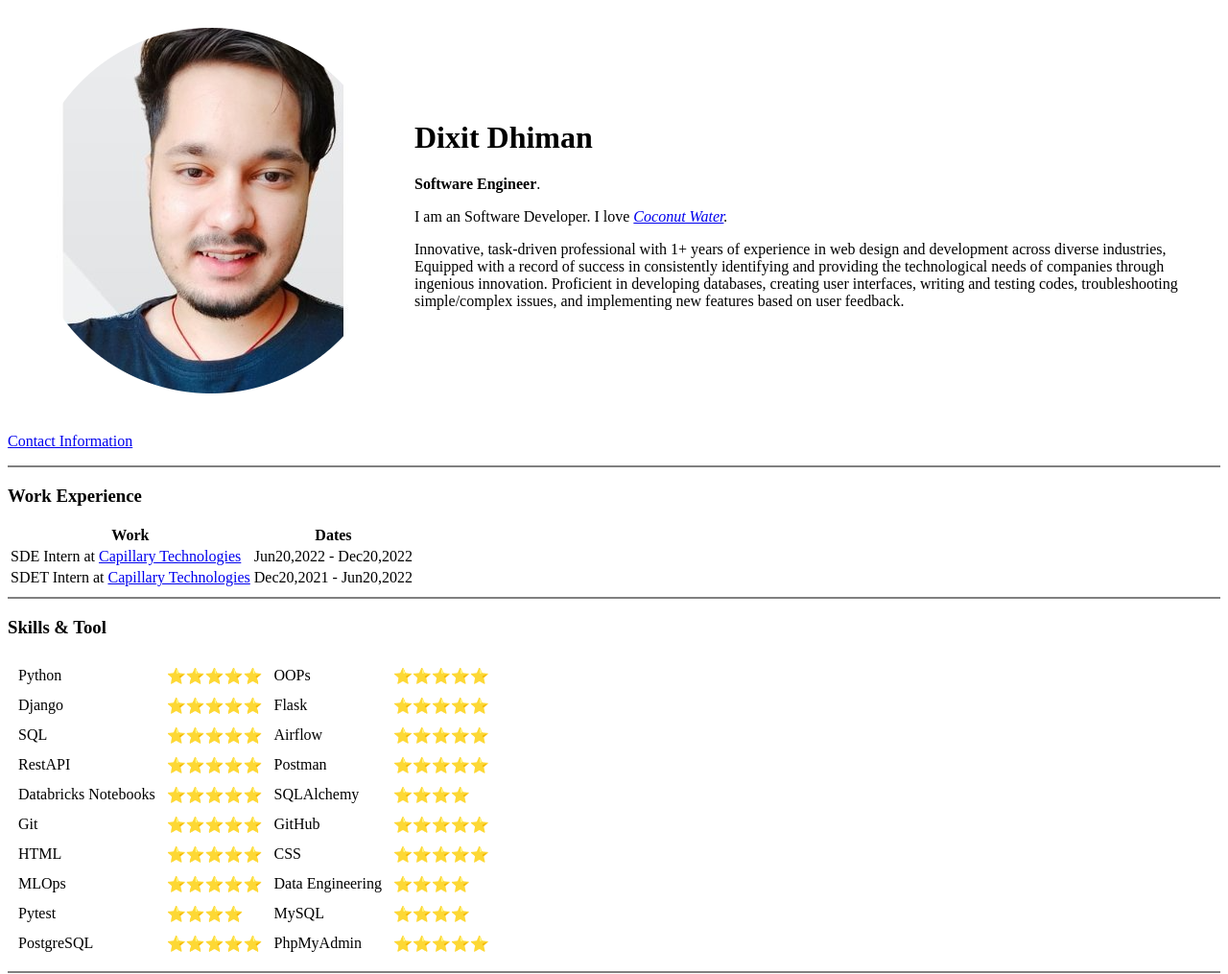
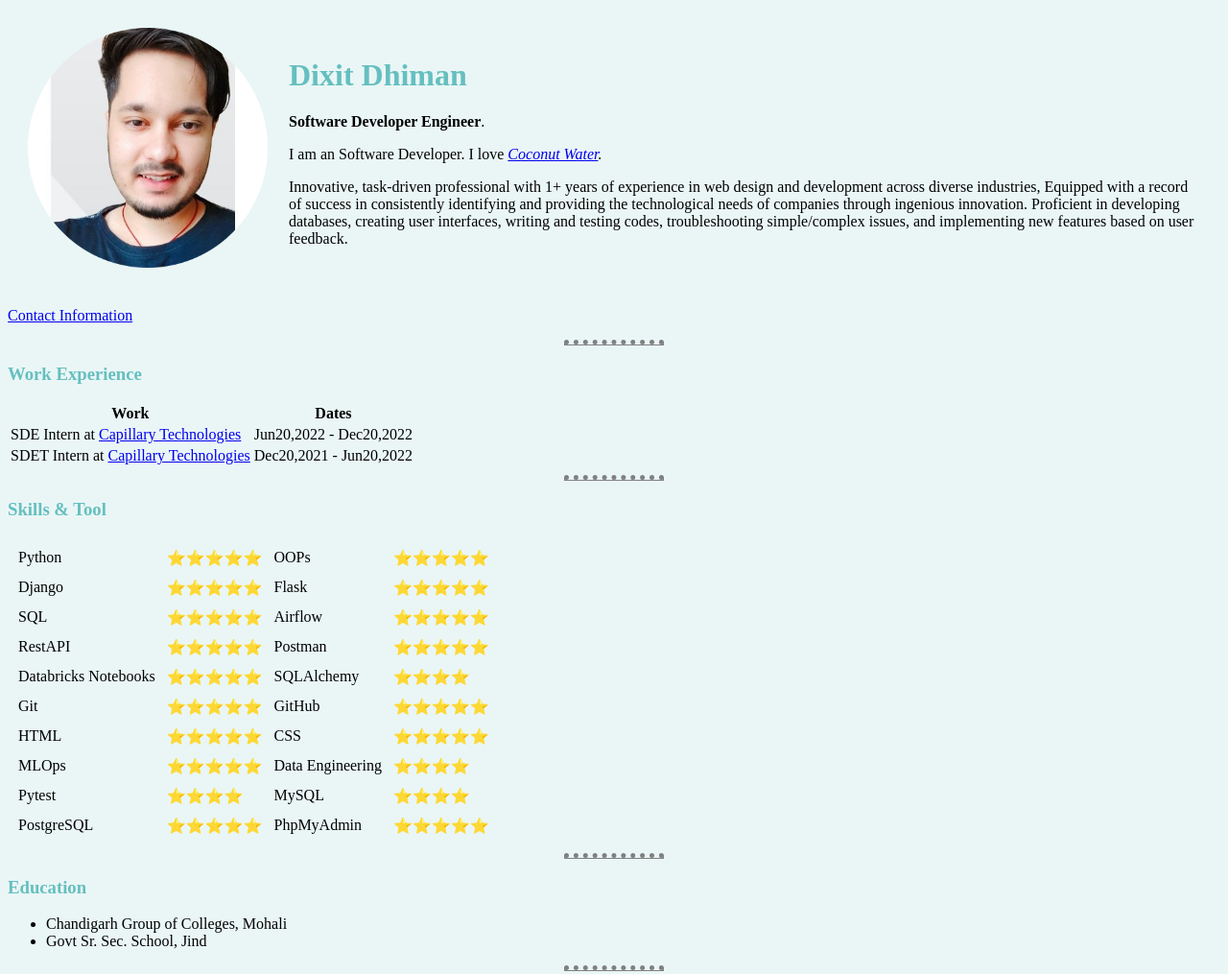
Before and after one commit to dixitdhiman144/cv, a plain HTML site: page index.html in a window 1280 px wide. Shown: the top 1015 px of the page at 96% size. Drawn offline with Linux system fonts and the light colour scheme.

Commit message:
Add css to cv

```diff
--- /dev/null
+++ b/css/styles.css
@@ -0,0 +1,16 @@
+body { background-color: #EAF6F6;}
+
+hr {
+  background-color: #EAF6F6;
+  <!--border-color: green; change whole means (rectangle) border-->
+    border-style: none;
+    border-top-style: dotted;
+    border-top-width: 5px;
+    border-top-color: grey;
+    /* border-height: 0px */
+    width: 8%;}
+
+img {height: 250px;}
+
+h1 {color: #66BFBF;}
+h3 {color: #66BFBF;}
--- a/index.html
+++ b/index.html
@@ -4,17 +4,18 @@
 <head>
   <meta charset="utf-8">
   <title>Dixit Dhiman 👨‍💻</title>
+  <link rel="stylesheet" href="css/styles.css">
 </head>
 
 <body>
   <table cellspacing="20">
     <tr>
       <td>
-        <img src="twitter profile picture-modified.png" alt="dixit dhiman profile picture">
+        <img src="image/twitter profile picture-modified.png" alt="dixit dhiman profile picture">
       </td>
       <td>
         <h1>Dixit Dhiman</h1>
-        <p><strong>Software Engineer</strong>.</p>
+        <p><strong>Software Developer Engineer</strong>.</p>
         <p>I am an Software Developer. I love <em><a href="https://www.healthline.com/nutrition/coconut-water-benefits">Coconut Water</a>.</em></p>
         <!--<br>-->
         <p>
```
Also changed, not shown: contact-me.html (+2 -2 lines), send-message.html (+6 -1 lines), image/twitter profile picture-modified.png (renamed from twitter profile picture-modified.png).
